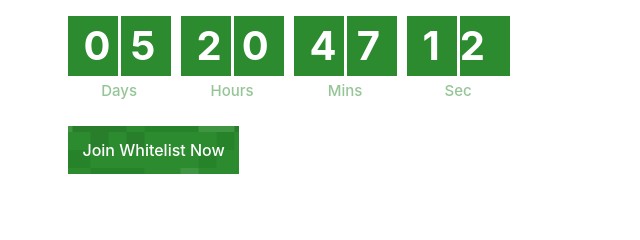
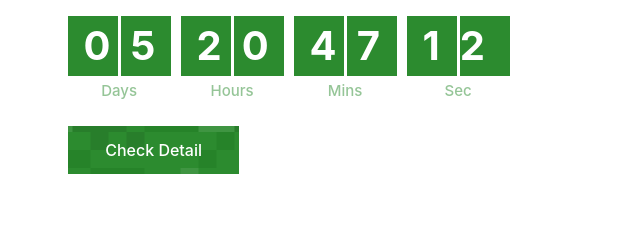
Before and after one commit to shaiktaabish/metapoly-final, a plain HTML site: page gamefi.html in a window 1280 px wide. Shown: the part 1480-1720 px from the top of the page, 630-1270 px from the left. Drawn offline with nearby package versions, Linux system fonts and the light colour scheme; a script that the page names is missing.

Commit message:
Update gamefi.html

```diff
--- a/gamefi.html
+++ b/gamefi.html
@@ -99,7 +99,7 @@
             <div class="_15px _30px">Sec</div>
           </div>
         </div>
-        <a href="https://app.mintology.studio/#/genesisDetails" target="_blank" class="orange-button _31 no31 left w-button">Join Whitelist Now</a>
+        <a href="https://app.mintology.studio/#/genesisDetails" target="_blank" class="orange-button _31 no31 left w-button">Check Detail</a>
       </div>
     </div>
     <div class="container _1171-95">
```
